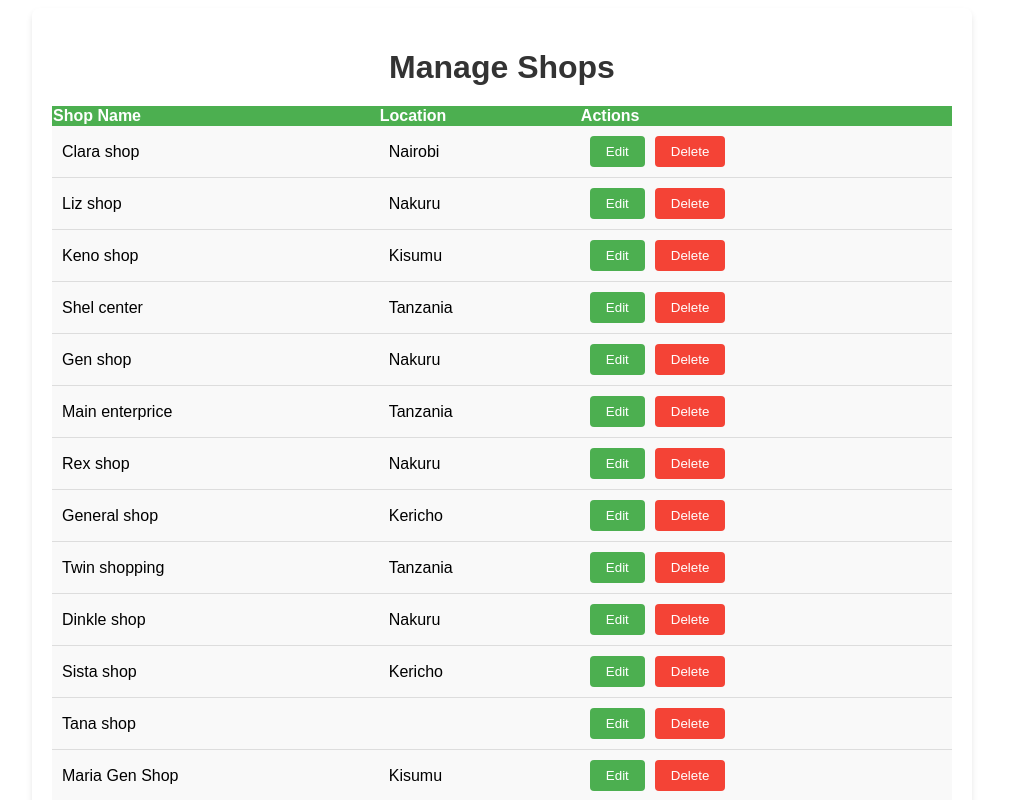
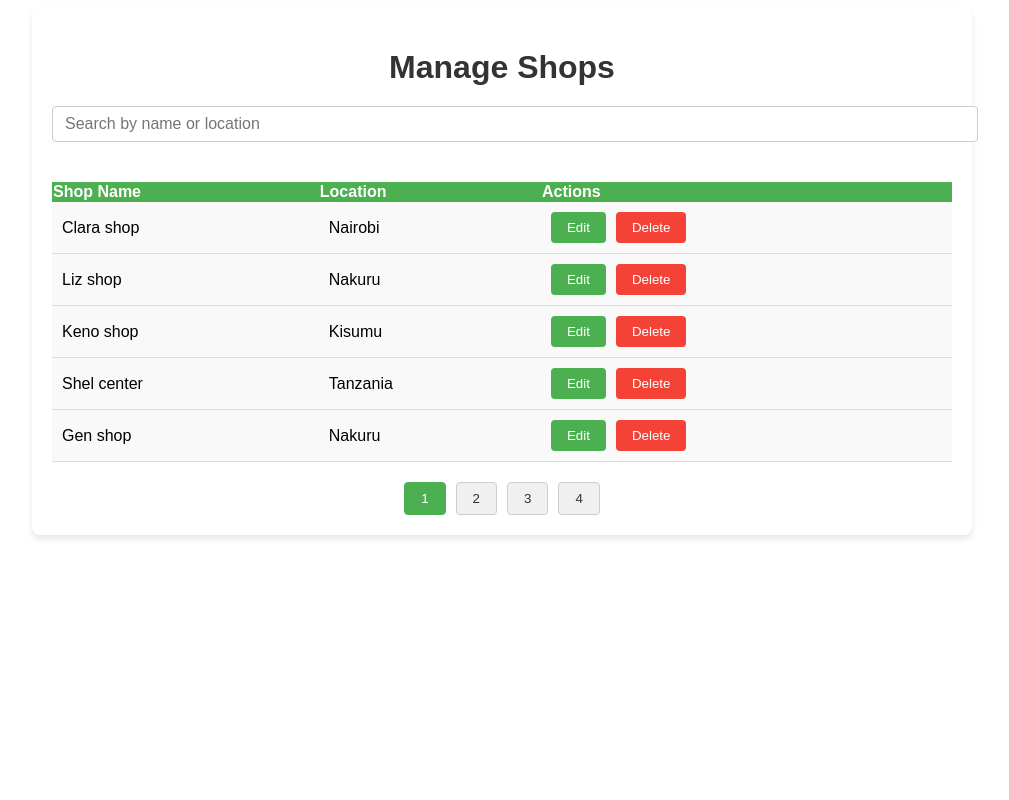
Before and after one commit to njorogewambuielizabeth/Shop-Yangu, a Next.js app: page /manageShops in a window 1280 px wide. Shown: the top 800 px of the page, without its empty margins (138-1147 px from the left). Built offline with nearby package versions, Linux system fonts and the light colour scheme; data requests are answered from the project's data file.

Commit message:
Added pagination

```diff
--- a/app/manageShops/page.js
+++ b/app/manageShops/page.js
@@ -7,6 +7,9 @@ import { useRouter } from "next/navigation";
 export default function ManageShops() {
   const [shops, setShops] = useState([]);
   const [loading, setLoading] = useState(true);
+  const [searchTerm, setSearchTerm] = useState(""); // State for search term
+  const [currentPage, setCurrentPage] = useState(1); // State for current page
+  const [itemsPerPage, setItemsPerPage] = useState(5); // Items per page for pagination
   const router = useRouter();
 
   useEffect(() => {
@@ -37,6 +40,32 @@ export default function ManageShops() {
     router.push(`/editShop/${id}`); // Redirect to the edit shop page
   };
 
+  // Filter shops based on the search term
+  const filteredShops = shops.filter(
+    (shop) =>
+      (shop.name && shop.name.toLowerCase().includes(searchTerm.toLowerCase())) ||
+      (shop.location && shop.location.toLowerCase().includes(searchTerm.toLowerCase()))
+  );
+
+  // Paginate filtered shops
+  const indexOfLastItem = currentPage * itemsPerPage;
+  const indexOfFirstItem = indexOfLastItem - itemsPerPage;
+  const currentShops = filteredShops.slice(indexOfFirstItem, indexOfLastItem);
+
+  // Calculate total pages
+  const totalPages = Math.ceil(filteredShops.length / itemsPerPage);
+
+  // Handle search term change
+  const handleSearchChange = (event) => {
+    setSearchTerm(event.target.value);
+    setCurrentPage(1); // Reset to the first page on search term change
+  };
+
+  // Handle pagination change
+  const handlePageChange = (pageNumber) => {
+    setCurrentPage(pageNumber);
+  };
+
   if (loading) {
     return (
       <div style={styles.loading}>
@@ -48,6 +77,17 @@ export default function ManageShops() {
   return (
     <div style={styles.container}>
       <h1 style={styles.header}>Manage Shops</h1>
+
+      {/* Search Bar */}
+      <input
+        type="text"
+        placeholder="Search by name or location"
+        value={searchTerm}
+        onChange={handleSearchChange}
+        style={styles.searchInput}
+      />
+
+      {/* Shops Table */}
       <table style={styles.shopTable}>
         <thead>
           <tr style={styles.tableHeader}>
@@ -57,7 +97,7 @@ export default function ManageShops() {
           </tr>
         </thead>
         <tbody>
-          {shops.map((shop) => (
+          {currentShops.map((shop) => (
             <tr key={shop.id} style={styles.tableRow}>
               <td style={styles.tableData}>{shop.name}</td>
               <td style={styles.tableData}>{shop.location}</td>
@@ -79,6 +119,19 @@ export default function ManageShops() {
           ))}
         </tbody>
       </table>
+
+      {/* Pagination */}
+      <div style={styles.pagination}>
+        {Array.from({ length: totalPages }, (_, index) => (
+          <button
+            key={index + 1}
+            onClick={() => handlePageChange(index + 1)}
+            style={currentPage === index + 1 ? styles.pageButtonActive : styles.pageButton}
+          >
+            {index + 1}
+          </button>
+        ))}
+      </div>
     </div>
   );
 }
@@ -99,6 +152,14 @@ const styles = {
     color: "#333",
     marginBottom: "20px",
     fontSize: "2rem",
+  },
+  searchInput: {
+    width: "100%",
+    padding: "8px 12px",
+    marginBottom: "20px",
+    fontSize: "16px",
+    border: "1px solid #ccc",
+    borderRadius: "4px",
   },
   shopTable: {
     width: "100%",
@@ -139,6 +200,29 @@ const styles = {
     borderRadius: "4px",
     transition: "background-color 0.3s ease",
   },
+  pagination: {
+    display: "flex",
+    justifyContent: "center",
+    marginTop: "20px",
+  },
+  pageButton: {
+    backgroundColor: "#f0f0f0",
+    color: "#333",
+    border: "1px solid #ccc",
+    padding: "8px 16px",
+    cursor: "pointer",
+    borderRadius: "4px",
+    margin: "0 5px",
+  },
+  pageButtonActive: {
+    backgroundColor: "#4CAF50",
+    color: "white",
+    border: "1px solid #4CAF50",
+    padding: "8px 16px",
+    cursor: "pointer",
+    borderRadius: "4px",
+    margin: "0 5px",
+  },
   loading: {
     display: "flex",
     justifyContent: "center",
@@ -148,17 +232,3 @@ const styles = {
     color: "#333",
   },
 };
-
-// Adding hover effect for buttons
-const editBtnHover = {
-  ...styles.editBtn,
-  backgroundColor: "#45a049",
-};
-
-const deleteBtnHover = {
-  ...styles.deleteBtn,
-  backgroundColor: "#e53935",
-};
-
-styles.editBtn = { ...styles.editBtn, ":hover": editBtnHover };
-styles.deleteBtn = { ...styles.deleteBtn, ":hover": deleteBtnHover };
```
Also changed, not shown: app/manageProducts/page.js (+80 -1 lines).
